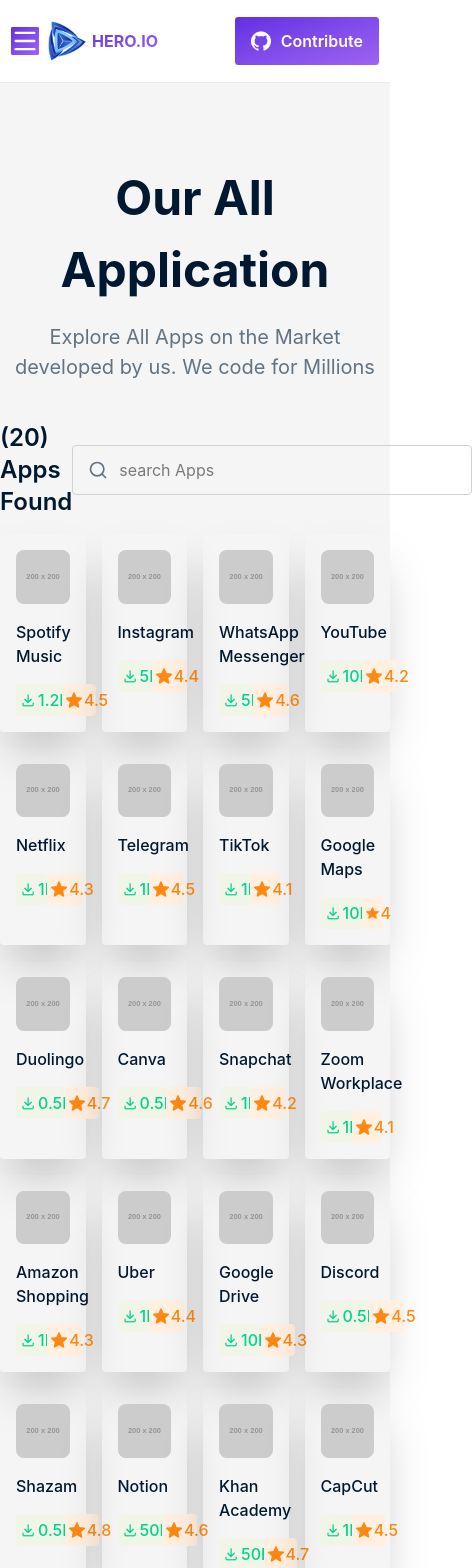
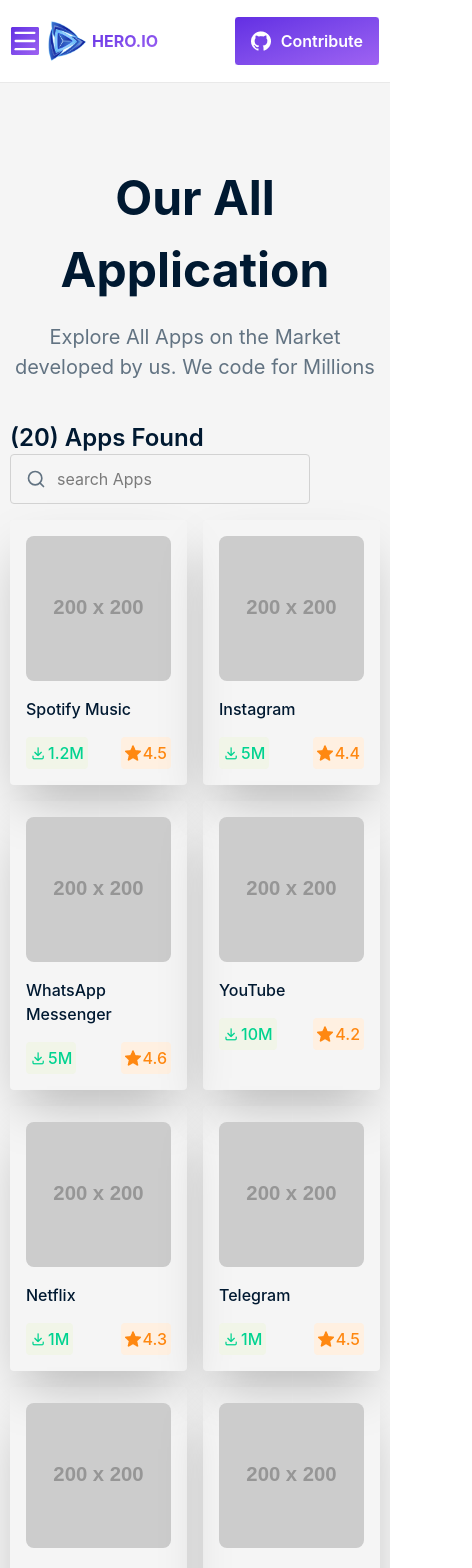
Before and after one commit to hafiz-al-asad-code/hero-apps-practice, a React (Vite) app: page /apps in a window 390 px wide. Shown: the top 1568 px of the page, 472 px wide, since content can reach past the window. Built offline with nearby package versions, Linux system fonts and the light colour scheme.

Commit message:
made all apps page responsive

```diff
--- a/src/pages/Apps/Apps.jsx
+++ b/src/pages/Apps/Apps.jsx
@@ -8,7 +8,7 @@ const Apps = () => {
   console.log(appsData);
 
   return (
-    <div className="mb-[80px] max-w-[1440px] mx-auto">
+    <div className="mb-[80px] max-w-[1440px] mx-auto px-2.5 lg:px-0">
       <h1 className="text-[48px] text-center font-bold text-[#001931]">
         Our All Application
       </h1>
@@ -16,7 +16,7 @@ const Apps = () => {
         Explore All Apps on the Market developed by us. We code for Millions
       </p>
 
-      <div className="flex items-center justify-between mb-4">
+      <div className="md:flex items-center justify-between mb-4">
         <span className="text-2xl font-semibold text-[#001931]">
           ({appsData.length}) Apps Found
         </span>
@@ -26,14 +26,14 @@ const Apps = () => {
             type="search"
             name=""
             id=""
-            className="border border-[#D2D2D2] rounded-[4px] py-3 pl-[46px] w-[400px]"
+            className="border border-[#D2D2D2] rounded-[4px] py-3 pl-[46px] w-[300px] md:w-[400px]"
             placeholder="search Apps"
           />
           <Search className="absolute top-1/2 -translate-y-1/2 left-4 w-[20px] h-[20px] text-[#627382]" />
         </div>
       </div>
 
-      <div className="grid grid-cols-4 gap-4">
+      <div className="grid grid-cols-2 md:grid-cols-3 lg:grid-cols-4 gap-4">
         {appsData.map((app) => (
           <AppCard app={app}></AppCard>
         ))}
```
